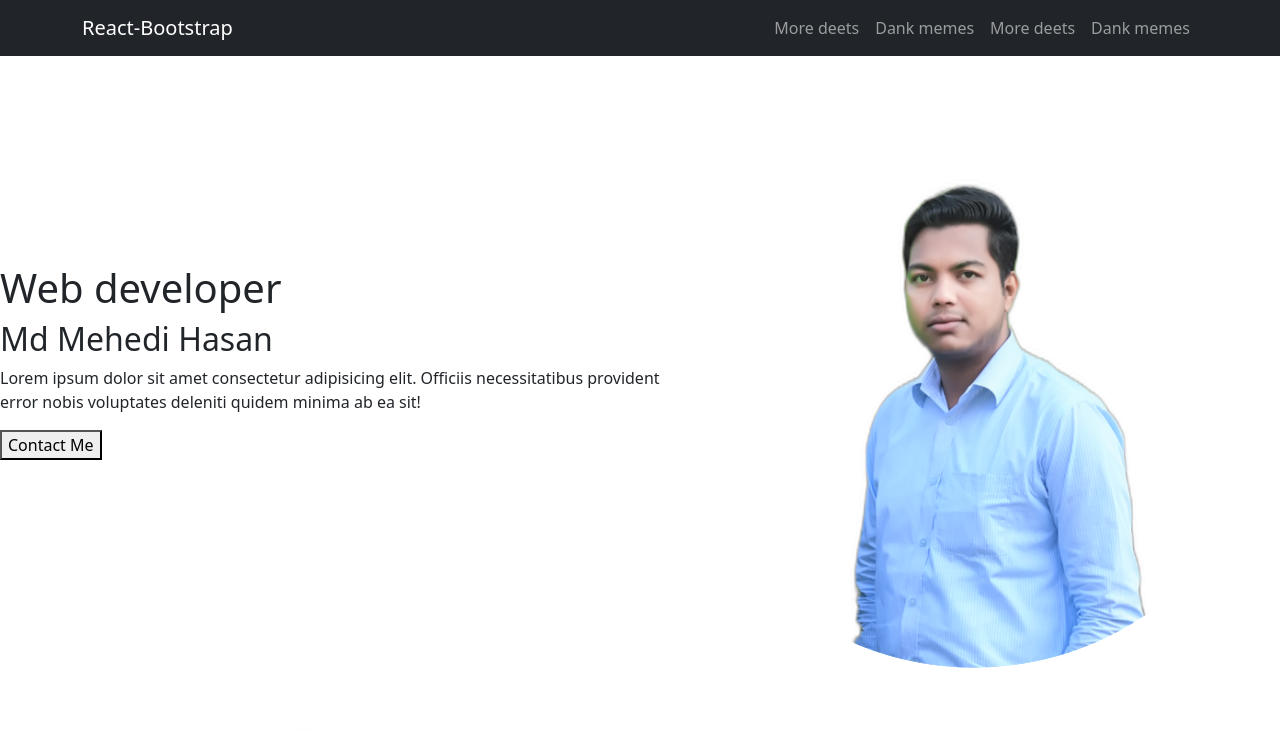
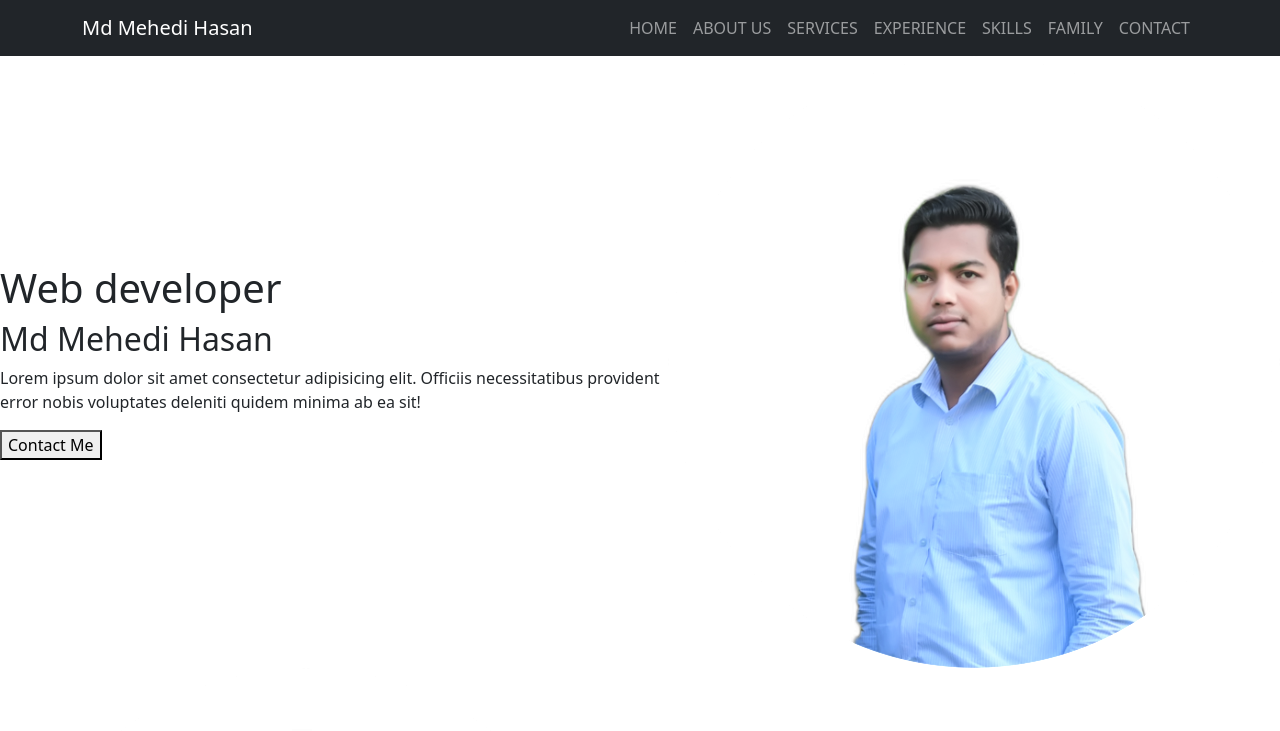
Before and after one commit to mdmehedihasan212/personal-portfolio-simple, a React (Create React App) app: page / in a window 1280 px wide. Shown: the top 731 px of the page. Built offline with nearby package versions, Linux system fonts and the light colour scheme.

Commit message:
add #href

```diff
--- a/src/Pages/About/About.js
+++ b/src/Pages/About/About.js
@@ -3,7 +3,7 @@ import photo from '../../Assets/profile-pic/profile-pic-2.png';
 
 const About = () => {
     return (
-        <section>
+        <section id='aboutus'>
             <article className='d-flex justify-content-evenly align-items-center'>
                 <div>
                     <img src={photo} alt="img-2" />
--- a/src/Pages/Home/Contact/Contact.js
+++ b/src/Pages/Home/Contact/Contact.js
@@ -2,7 +2,7 @@ import React from 'react';
 
 const Contact = () => {
     return (
-        <section className='d-flex justify-content-evenly align-items-center'>
+        <section id='contact' className='d-flex justify-content-evenly align-items-center'>
             <article>
                 <h1>Contact Us</h1>
                 <p>01741-445482</p>
--- a/src/Pages/Home/EducationSkills/EducationSkills.js
+++ b/src/Pages/Home/EducationSkills/EducationSkills.js
@@ -3,7 +3,7 @@ import { ProgressBar } from 'react-bootstrap';
 
 const EducationSkills = () => {
     return (
-        <section>
+        <section id='skills'>
             <article>
                 <div className="card border-primary mb-3">
                     <div className="card border-dark mb-3">
--- a/src/Pages/Home/Experience/Experience.js
+++ b/src/Pages/Home/Experience/Experience.js
@@ -3,7 +3,7 @@ import { Card, Col, Row } from 'react-bootstrap';
 
 const Experience = () => {
     return (
-        <section>
+        <section id='experience'>
             <Row xs={1} md={2} className="g-4">
                 {Array.from({ length: 4 }).map((_, idx) => (
                     <Col>
--- a/src/Pages/Home/Family/Family.js
+++ b/src/Pages/Home/Family/Family.js
@@ -6,7 +6,7 @@ import photo3 from '../../../Assets/profile-pic/profile-pic-3.png';
 
 const Family = () => {
     return (
-        <section>
+        <section id='family'>
             <Carousel>
                 <Carousel.Item>
                     <img
--- a/src/Pages/Home/Home/Home.js
+++ b/src/Pages/Home/Home/Home.js
@@ -9,13 +9,13 @@ import Services from '../Services/Services';
 const Home = () => {
     return (
         <>
-            <Introduction></Introduction>
+            {/* <Introduction></Introduction>
             <Contact></Contact>
             <Services></Services>
             <Experience></Experience>
             <EducationSkills></EducationSkills>
             <Family></Family>
-            <Contact></Contact>
+            <Contact></Contact> */}
         </>
     );
 };
--- a/src/Pages/Home/Introduction/Introduction.js
+++ b/src/Pages/Home/Introduction/Introduction.js
@@ -3,7 +3,7 @@ import photo from '../../../Assets/profile-pic/profile-pic-1.png';
 
 const Introduction = () => {
     return (
-        <section className='d-flex justify-content-evenly align-items-center'>
+        <section id='home' className='d-flex justify-content-evenly align-items-center'>
             <article>
                 <h1>Web developer</h1>
                 <h2>Md Mehedi Hasan</h2>
--- a/src/Pages/Home/Services/Services.js
+++ b/src/Pages/Home/Services/Services.js
@@ -3,7 +3,7 @@ import { Card, CardGroup } from 'react-bootstrap';
 
 const Services = () => {
     return (
-        <section>
+        <section id='services'>
             <h1>My Services</h1>
             <article>
                 <CardGroup>
--- a/src/Pages/Shared/Header/Header.js
+++ b/src/Pages/Shared/Header/Header.js
@@ -1,6 +1,5 @@
 import React from 'react';
 import { Container, Nav, Navbar } from 'react-bootstrap';
-import { Link } from 'react-router-dom';
 
 
 const Header = () => {
@@ -8,14 +7,17 @@ const Header = () => {
         <>
             <Navbar collapseOnSelect expand="lg" sticky='top' bg="dark" variant="dark">
                 <Container>
-                    <Navbar.Brand href="#home">React-Bootstrap</Navbar.Brand>
+                    <Navbar.Brand href="#home">Md Mehedi Hasan</Navbar.Brand>
                     <Navbar.Toggle aria-controls="responsive-navbar-nav" />
                     <Navbar.Collapse id="responsive-navbar-nav">
-                        <Nav className='ms-auto'>
-                            <Nav.Link as={Link} to="#home">More deets</Nav.Link>
-                            <Nav.Link href="#memes">Dank memes</Nav.Link>
-                            <Nav.Link href="#deets">More deets</Nav.Link>
-                            <Nav.Link href="#memes">Dank memes</Nav.Link>
+                        <Nav className='ms-auto text-uppercase'>
+                            <Nav.Link href='#home'>Home</Nav.Link>
+                            <Nav.Link href="#aboutus">About Us</Nav.Link>
+                            <Nav.Link href="#services">Services</Nav.Link>
+                            <Nav.Link href="#experience">Experience</Nav.Link>
+                            <Nav.Link href="#skills">Skills</Nav.Link>
+                            <Nav.Link href="#family">Family</Nav.Link>
+                            <Nav.Link href="#contact">Contact</Nav.Link>
                         </Nav>
                     </Navbar.Collapse>
                 </Container>
```
